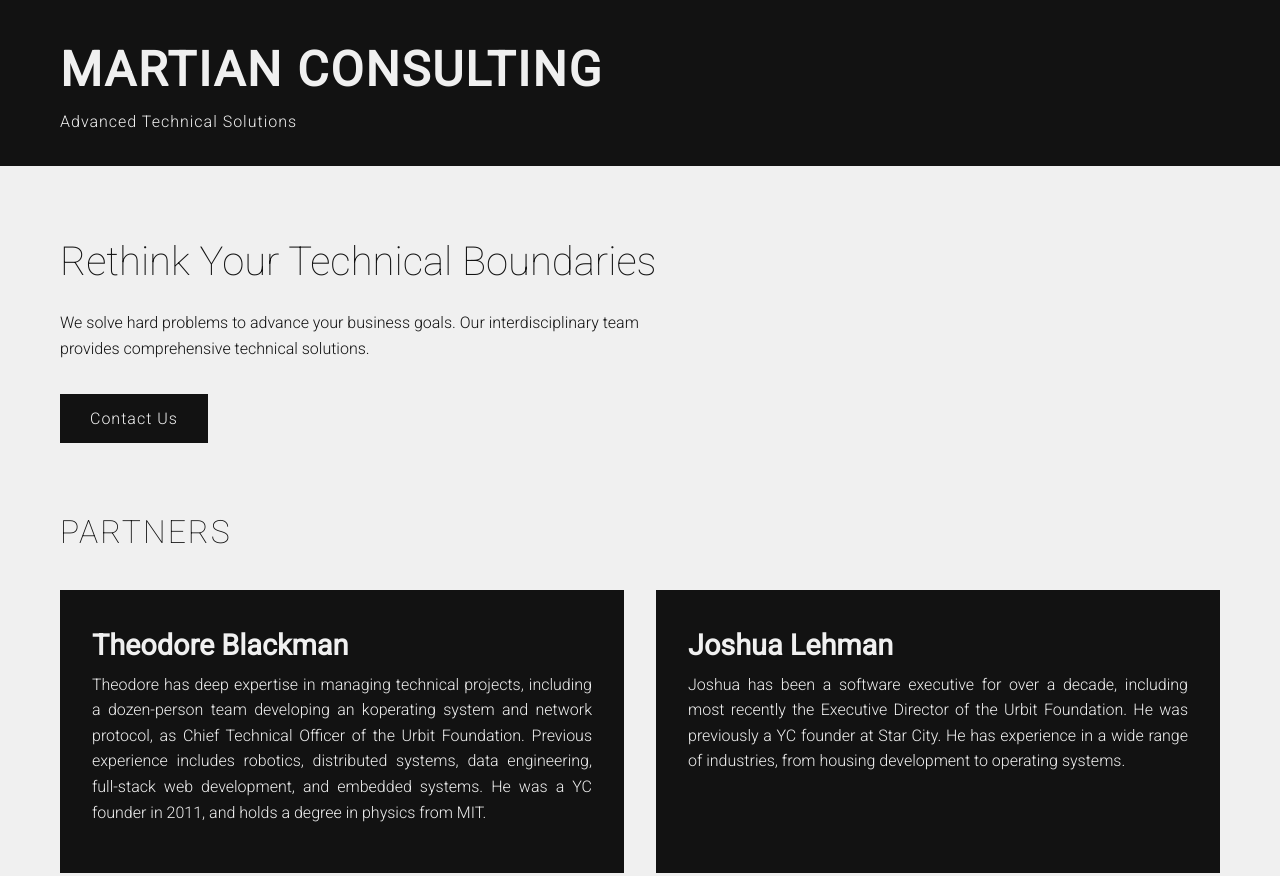
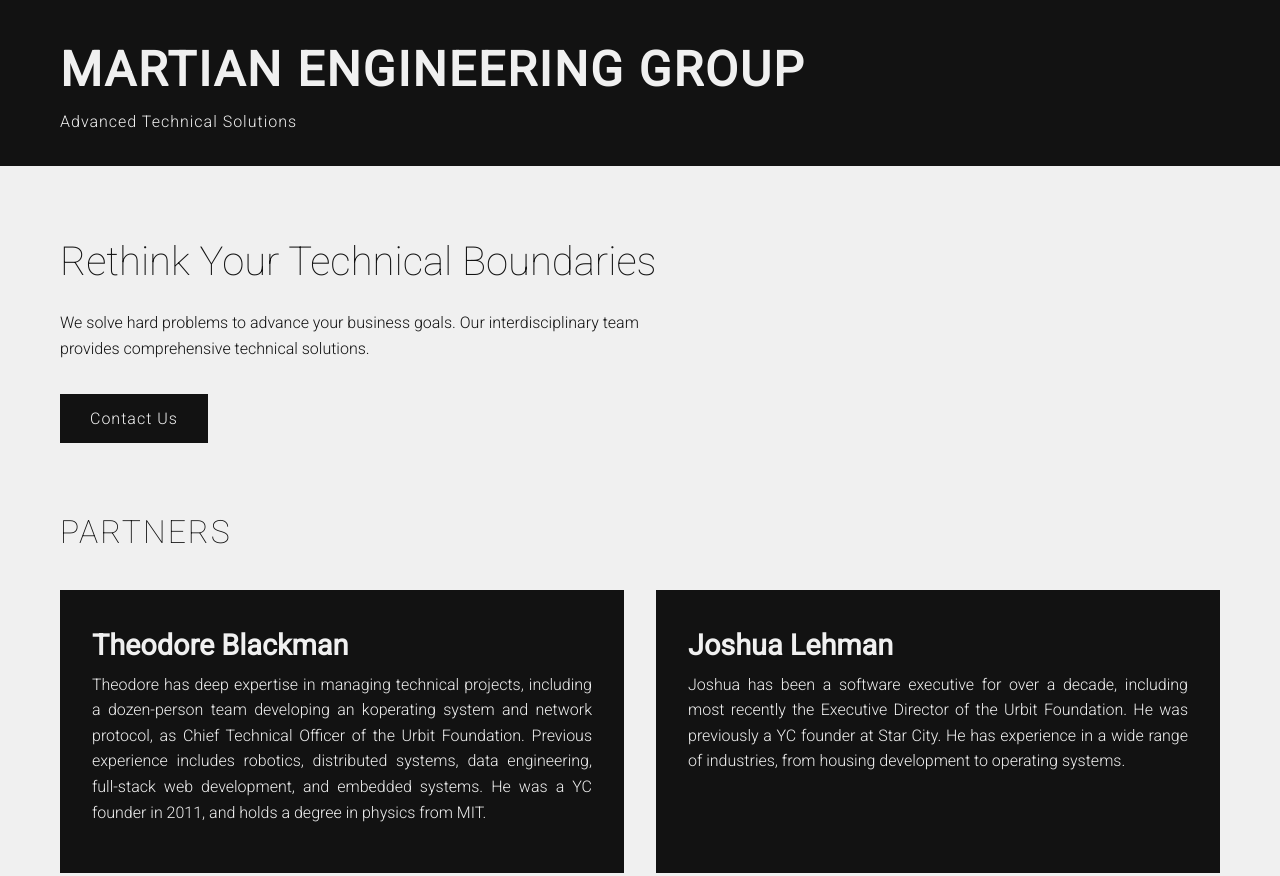
Before and after one commit to Martian-Engineering-Group/Martian-Engineering-Group.github.io, a plain HTML site: page index.html in a window 1280 px wide. Shown: the top 876 px of the page. Drawn offline with Linux system fonts and the light colour scheme.

Commit message:
change company name

```diff
--- a/index.html
+++ b/index.html
@@ -3,7 +3,7 @@
 <head>
     <meta charset="UTF-8">
     <meta name="viewport" content="width=device-width, initial-scale=1.0">
-    <title>Martian Consulting - Advanced Technical Solutions</title>
+    <title>Martian Engineering Group</title>
     <link href="https://fonts.googleapis.com/css2?family=Roboto:wght@100;300;400&display=swap" rel="stylesheet">
     <style>
         :root {
@@ -167,7 +167,7 @@
 <body>
     <header>
         <div class="container">
-            <h1>MARTIAN CONSULTING</h1>
+            <h1>MARTIAN ENGINEERING GROUP</h1>
             <p class="tagline">Advanced Technical Solutions</p>
         </div>
     </header>
```
